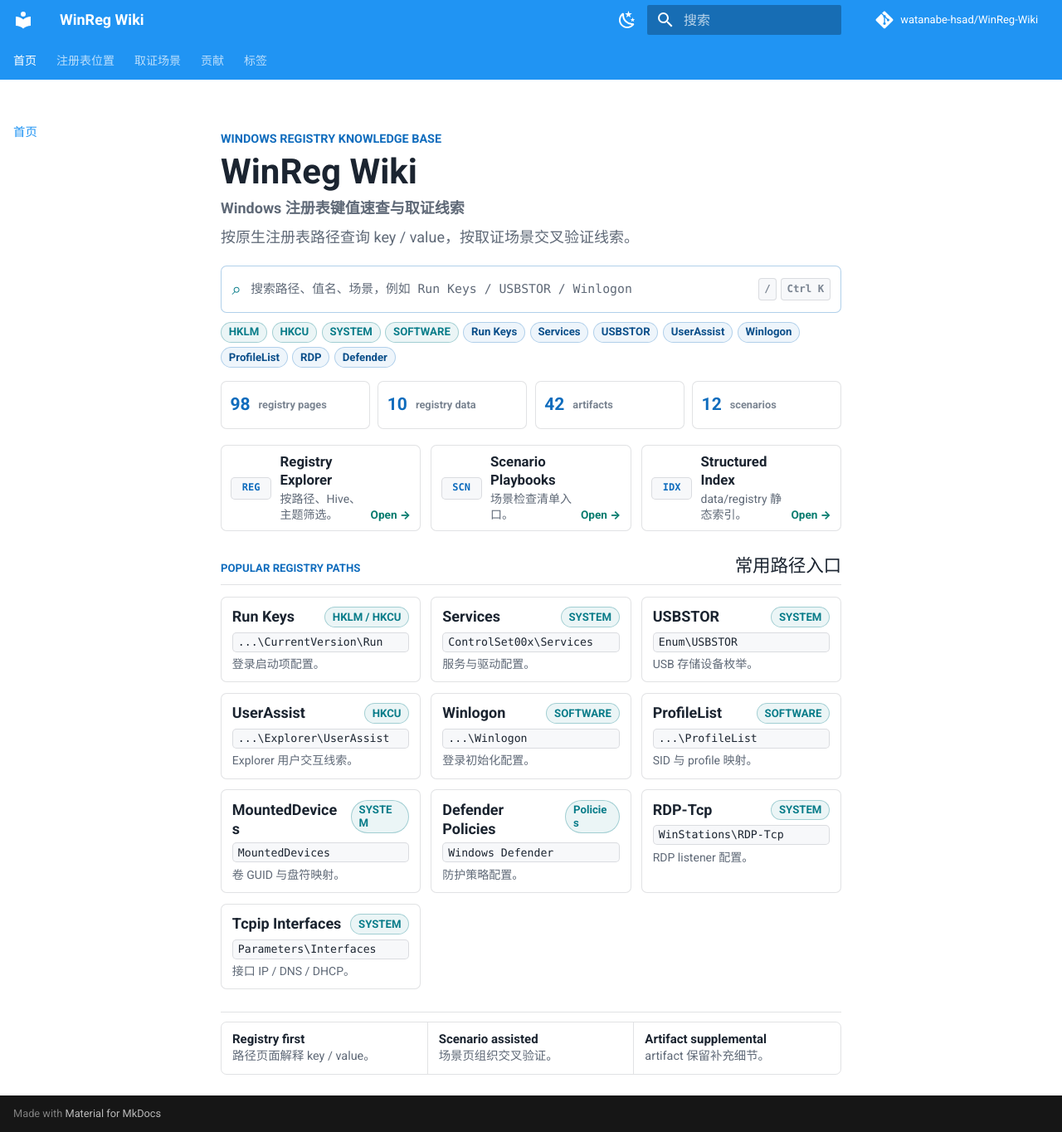
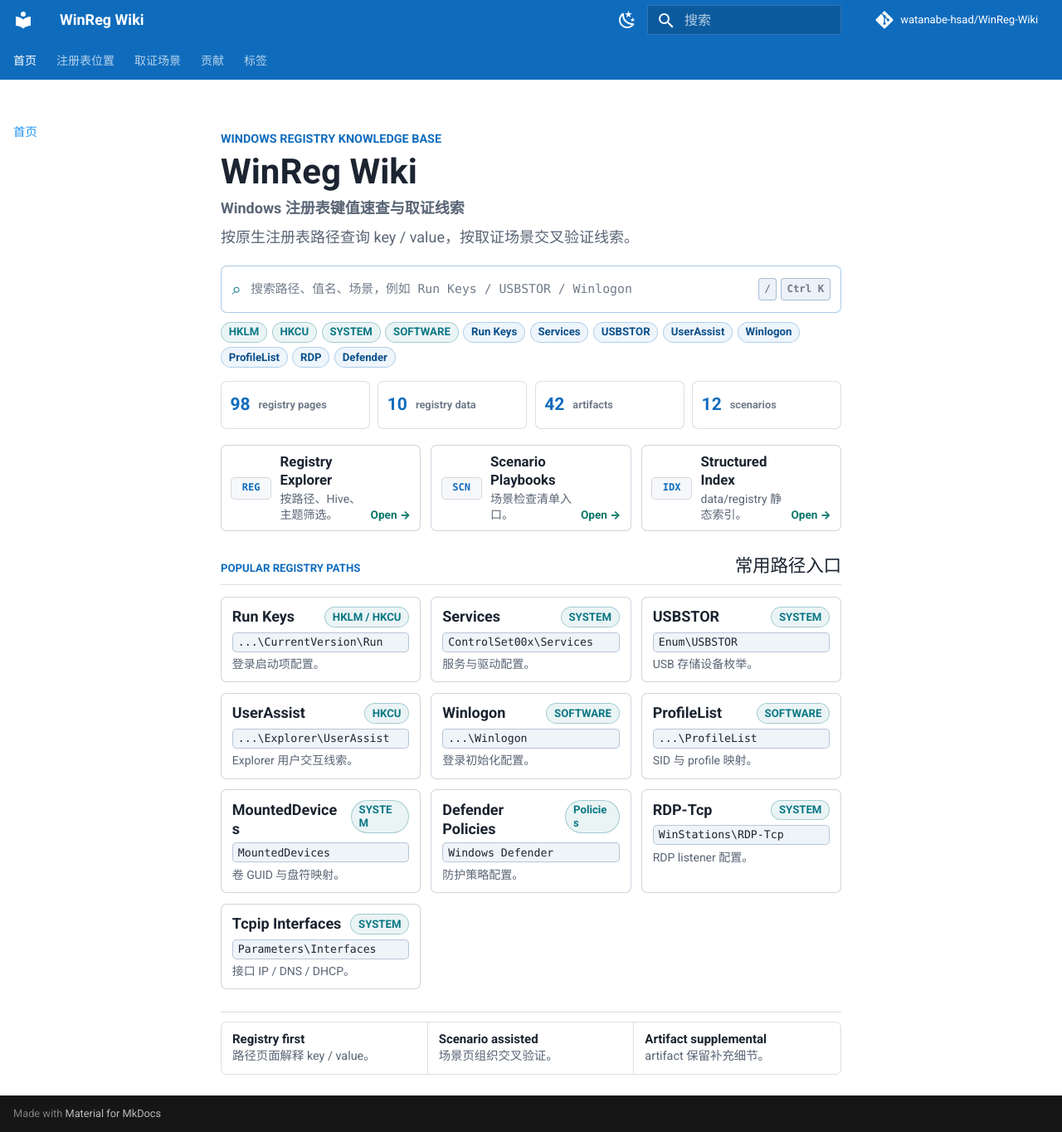
Before and after one commit to watanabe-hsad/WinReg-Wiki, an MkDocs documentation site: the page built from docs/index.md, in a window 1280 px wide and 1364 px high. Shown: the whole window at 83% size. Built offline with MkDocs 1.6.1 and Material for MkDocs 9.7.7, drawn with Linux system fonts in a browser that asks for light colours; comment, search, counter and statistics services are not loaded.

Commit message:
Polish WinReg Wiki visual tokens

```diff
--- a/docs/stylesheets/extra.css
+++ b/docs/stylesheets/extra.css
@@ -6,19 +6,20 @@
 
   --ww-blue: #0f6cbd;
   --ww-blue-strong: #0b4f8a;
-  --ww-cyan: #087c89;
-  --ww-teal: #087c6f;
+  --ww-cyan: #0a7784;
+  --ww-teal: #087668;
   --ww-amber: #9a6200;
   --ww-ink: #1b2430;
-  --ww-muted: #5f6977;
-  --ww-subtle: #7a8491;
-  --ww-line: rgba(27, 36, 48, 0.13);
-  --ww-line-strong: rgba(15, 108, 189, 0.32);
+  --ww-muted: #596575;
+  --ww-subtle: #707b8a;
+  --ww-line: rgba(27, 36, 48, 0.15);
+  --ww-line-strong: rgba(15, 108, 189, 0.36);
   --ww-surface: #ffffff;
-  --ww-surface-soft: #f7f8fa;
-  --ww-surface-blue: #f5f9fd;
-  --ww-surface-cyan: #f3fbfb;
+  --ww-surface-soft: #f6f8fb;
+  --ww-surface-blue: #f3f8fd;
+  --ww-surface-cyan: #f1fafb;
   --ww-surface-amber: #fff9ef;
+  --ww-focus: rgba(15, 108, 189, 0.18);
   --ww-shadow: 0 0.12rem 0.42rem rgba(27, 36, 48, 0.06);
   --ww-shadow-hover: 0 0.2rem 0.7rem rgba(27, 36, 48, 0.09);
   --ww-radius: 7px;
@@ -38,15 +39,37 @@
   --ww-ink: #edf3fb;
   --ww-muted: #b7c0cd;
   --ww-subtle: #94a0af;
-  --ww-line: rgba(236, 242, 249, 0.15);
+  --ww-line: rgba(236, 242, 249, 0.17);
   --ww-line-strong: rgba(103, 183, 255, 0.36);
   --ww-surface: color-mix(in srgb, var(--md-default-bg-color), #ffffff 3%);
-  --ww-surface-soft: color-mix(in srgb, var(--md-default-bg-color), #ffffff 6%);
-  --ww-surface-blue: color-mix(in srgb, var(--md-default-bg-color), #67b7ff 8%);
-  --ww-surface-cyan: color-mix(in srgb, var(--md-default-bg-color), #60d4df 7%);
+  --ww-surface-soft: color-mix(in srgb, var(--md-default-bg-color), #ffffff 5%);
+  --ww-surface-blue: color-mix(in srgb, var(--md-default-bg-color), #67b7ff 7%);
+  --ww-surface-cyan: color-mix(in srgb, var(--md-default-bg-color), #60d4df 6%);
   --ww-surface-amber: color-mix(in srgb, var(--md-default-bg-color), #ecb15f 7%);
+  --ww-focus: rgba(103, 183, 255, 0.24);
   --ww-shadow: none;
   --ww-shadow-hover: 0 0.12rem 0.5rem rgba(0, 0, 0, 0.2);
+}
+
+.md-header,
+.md-tabs {
+  background-color: #0f6cbd;
+}
+
+body[data-md-color-scheme="slate"] .md-header,
+body[data-md-color-scheme="slate"] .md-tabs {
+  background-color: #155d9c;
+}
+
+.md-search__form {
+  background-color: rgba(0, 0, 0, 0.16);
+  border: 1px solid rgba(255, 255, 255, 0.16);
+  box-shadow: none;
+}
+
+.md-search__form:hover,
+.md-search__input:focus {
+  background-color: rgba(0, 0, 0, 0.2);
 }
 
 .md-grid {
@@ -98,6 +121,14 @@
 
 .md-typeset table tr:hover td {
   background: color-mix(in srgb, var(--ww-blue), transparent 96%);
+}
+
+.md-typeset table tbody tr:nth-child(even) td {
+  background: color-mix(in srgb, var(--ww-surface-soft), transparent 45%);
+}
+
+.md-typeset table tbody tr:nth-child(even):hover td {
+  background: color-mix(in srgb, var(--ww-blue), transparent 95%);
 }
 
 .md-typeset table code {
@@ -274,7 +305,21 @@
 .md-typeset .ww-search-panel:hover {
   background: var(--ww-surface-soft);
   border-color: var(--ww-blue);
-  box-shadow: 0 0 0 0.1rem color-mix(in srgb, var(--ww-blue), transparent 88%);
+  box-shadow: 0 0 0 0.1rem var(--ww-focus);
+}
+
+.md-typeset .ww-search-panel:focus-visible,
+.md-typeset .ww-filter-chip:focus-visible,
+.md-typeset a.ww-chip:focus-visible,
+.md-typeset a.ww-path-pill:focus-visible,
+.md-typeset .ww-feature-card:focus-visible,
+.md-typeset .ww-path-card:focus-visible,
+.md-typeset .ww-root-card:focus-visible,
+.md-typeset .ww-scenario-card:focus-visible,
+.md-typeset .ww-start-card:focus-visible,
+.md-typeset .ww-explorer-card:focus-visible {
+  box-shadow: 0 0 0 0.12rem var(--ww-focus);
+  outline: none;
 }
 
 .md-typeset .ww-search-box {
@@ -293,7 +338,7 @@
 }
 
 .md-typeset .ww-search-placeholder {
-  color: var(--ww-muted);
+  color: var(--ww-subtle);
   flex: 1 1 auto;
   font-family: var(--ww-mono);
   font-size: 0.74rem;
@@ -314,8 +359,8 @@
 }
 
 .md-typeset .ww-command-key {
-  background: var(--ww-surface-soft);
-  border: 1px solid var(--ww-line);
+  background: color-mix(in srgb, var(--ww-surface-soft), var(--ww-blue) 4%);
+  border: 1px solid color-mix(in srgb, var(--ww-line), var(--ww-blue) 20%);
   border-radius: 4px;
   box-shadow: none;
   color: var(--ww-subtle);
@@ -345,6 +390,12 @@
   min-height: 2.9rem;
   min-width: 0;
   padding: 0.38rem 0.52rem;
+}
+
+.md-typeset .ww-stat-card:hover,
+.md-typeset .ww-stat:hover {
+  background: var(--ww-surface-soft);
+  border-color: var(--ww-line-strong);
 }
 
 .md-typeset .ww-stat-card strong,
@@ -445,6 +496,18 @@
   border-color: var(--ww-line-strong);
   box-shadow: var(--ww-shadow-hover);
   color: var(--ww-ink);
+}
+
+.md-typeset .ww-feature-card,
+.md-typeset .ww-path-card,
+.md-typeset .ww-root-card,
+.md-typeset .ww-scenario-card,
+.md-typeset .ww-start-card,
+.md-typeset .ww-explorer-card,
+.md-typeset .ww-fact-card,
+.md-typeset .ww-explorer-toolbar,
+.md-typeset .ww-info-strip {
+  border-color: color-mix(in srgb, var(--ww-line), var(--ww-blue) 8%);
 }
 
 .md-typeset .ww-feature-card--primary,
@@ -667,8 +730,8 @@
 .md-typeset .ww-filter-chip {
   align-items: center;
   align-self: flex-start;
-  background: color-mix(in srgb, var(--ww-blue), transparent 94%);
-  border: 1px solid color-mix(in srgb, var(--ww-blue), transparent 74%);
+  background: color-mix(in srgb, var(--ww-blue), transparent 95%);
+  border: 1px solid color-mix(in srgb, var(--ww-blue), transparent 70%);
   border-radius: 999px;
   color: var(--ww-blue-strong);
   display: inline-flex;
@@ -687,8 +750,8 @@
 .md-typeset a.ww-path-chip:hover,
 .md-typeset .ww-filter-chip:hover,
 .md-typeset .ww-filter-chip.is-active {
-  background: color-mix(in srgb, var(--ww-blue), transparent 88%);
-  border-color: color-mix(in srgb, var(--ww-blue), transparent 54%);
+  background: color-mix(in srgb, var(--ww-blue), transparent 89%);
+  border-color: color-mix(in srgb, var(--ww-blue), transparent 48%);
   color: var(--ww-blue-strong);
 }
 
@@ -725,8 +788,8 @@
 }
 
 .md-typeset .ww-path-pill {
-  background: var(--ww-surface-soft);
-  border: 1px solid var(--ww-line);
+  background: color-mix(in srgb, var(--ww-surface-soft), var(--ww-blue) 3%);
+  border: 1px solid color-mix(in srgb, var(--ww-line), var(--ww-blue) 14%);
   border-radius: var(--ww-radius-sm);
   color: var(--ww-ink);
   display: inline-block;
@@ -882,7 +945,7 @@
 
 .md-typeset .ww-explorer-search input:focus {
   border-color: var(--ww-blue);
-  box-shadow: 0 0 0 0.1rem color-mix(in srgb, var(--ww-blue), transparent 86%);
+  box-shadow: 0 0 0 0.1rem var(--ww-focus);
   outline: none;
 }
 
```
Also changed, not shown: CHANGELOG.md (+1 -0 lines), PROJECT_STATUS.md (+13 -1 lines).
